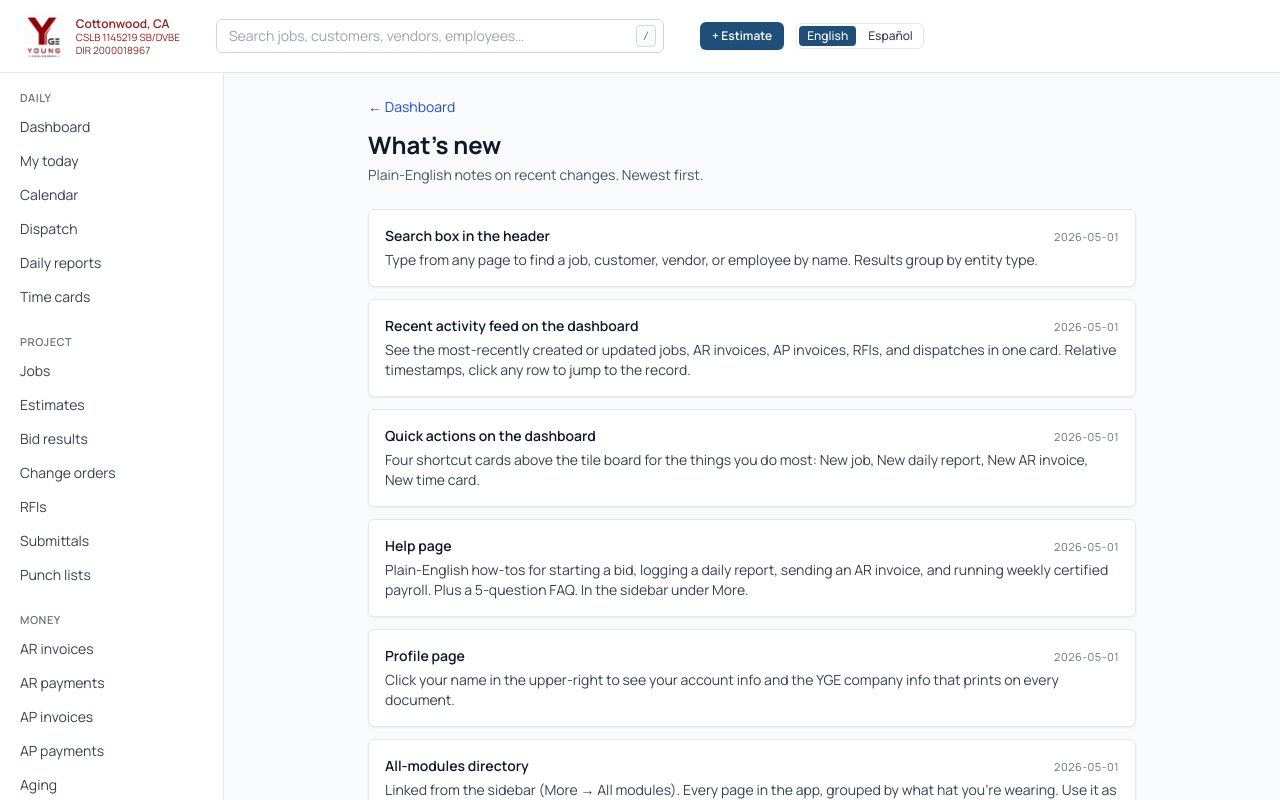
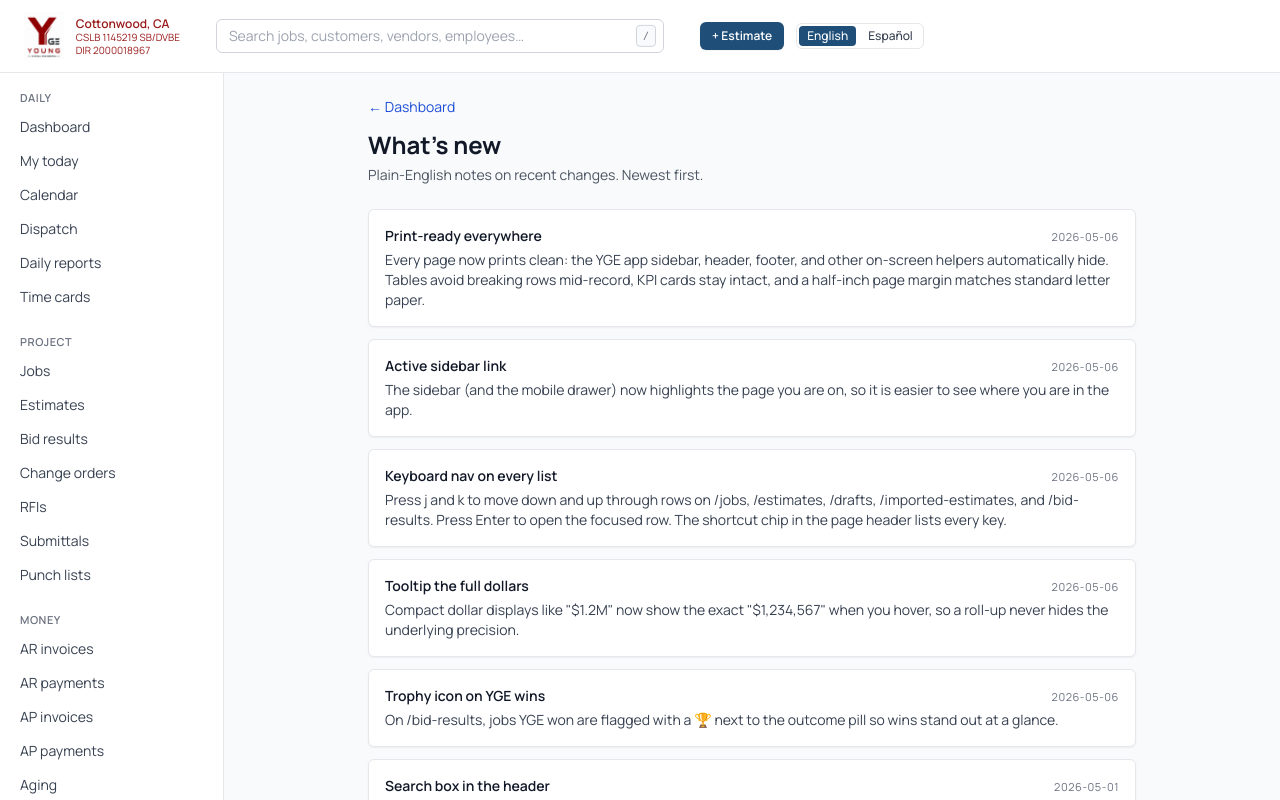
Before and after one commit to yge-engineering/yge-app, a Next.js app in the folder apps/web/: page /changelog in a window 1280 px wide. Shown: the top 800 px of the page. Built offline with nearby package versions, Linux system fonts and the light colour scheme; no server answers.

Commit message:
docs(changelog): note print polish + active link + j/k nav + tooltips + trophy

```diff
--- a/apps/web/src/app/changelog/page.tsx
+++ b/apps/web/src/app/changelog/page.tsx
@@ -14,6 +14,31 @@ interface ReleaseNote {
 }
 
 const RELEASE_NOTES: ReleaseNote[] = [
+  {
+    date: '2026-05-06',
+    title: 'Print-ready everywhere',
+    body: 'Every page now prints clean: the YGE app sidebar, header, footer, and other on-screen helpers automatically hide. Tables avoid breaking rows mid-record, KPI cards stay intact, and a half-inch page margin matches standard letter paper.',
+  },
+  {
+    date: '2026-05-06',
+    title: 'Active sidebar link',
+    body: 'The sidebar (and the mobile drawer) now highlights the page you are on, so it is easier to see where you are in the app.',
+  },
+  {
+    date: '2026-05-06',
+    title: 'Keyboard nav on every list',
+    body: 'Press j and k to move down and up through rows on /jobs, /estimates, /drafts, /imported-estimates, and /bid-results. Press Enter to open the focused row. The shortcut chip in the page header lists every key.',
+  },
+  {
+    date: '2026-05-06',
+    title: 'Tooltip the full dollars',
+    body: 'Compact dollar displays like "$1.2M" now show the exact "$1,234,567" when you hover, so a roll-up never hides the underlying precision.',
+  },
+  {
+    date: '2026-05-06',
+    title: 'Trophy icon on YGE wins',
+    body: 'On /bid-results, jobs YGE won are flagged with a 🏆 next to the outcome pill so wins stand out at a glance.',
+  },
   {
     date: '2026-05-01',
     title: 'Search box in the header',
```
